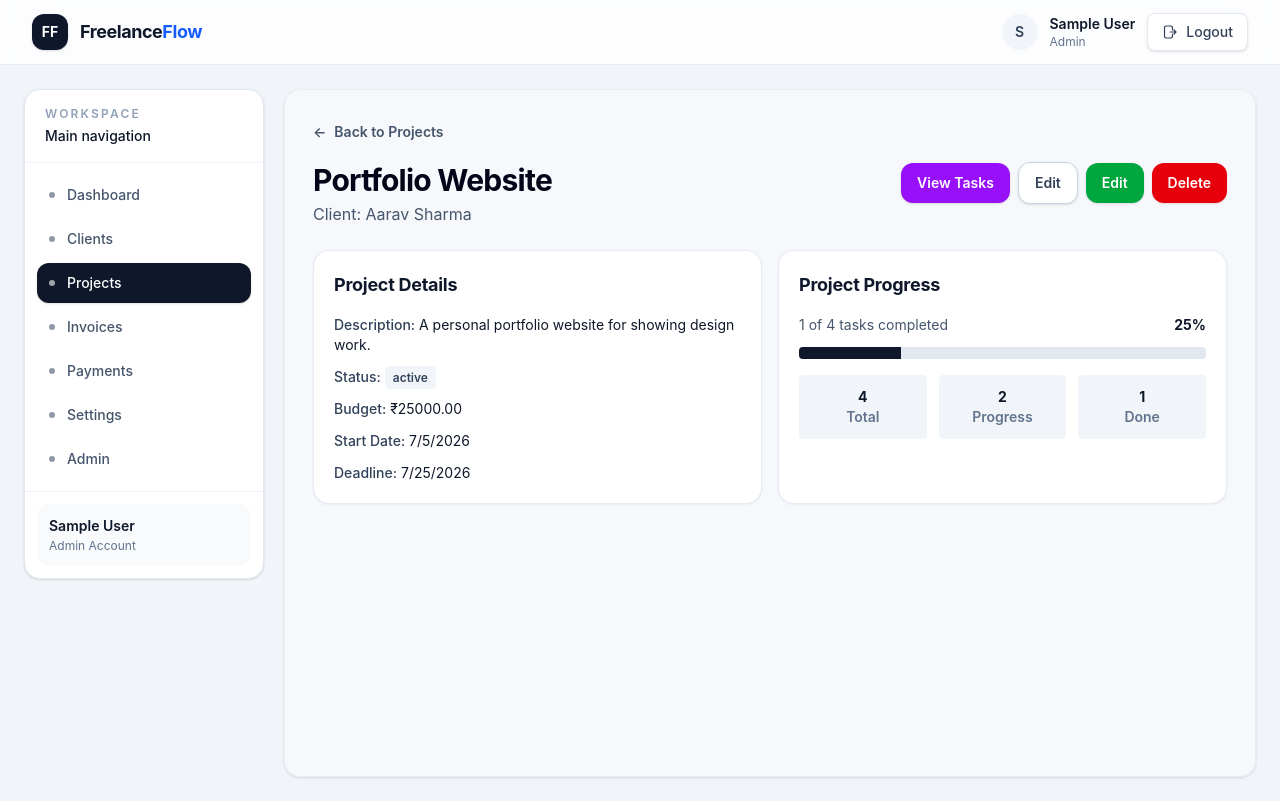
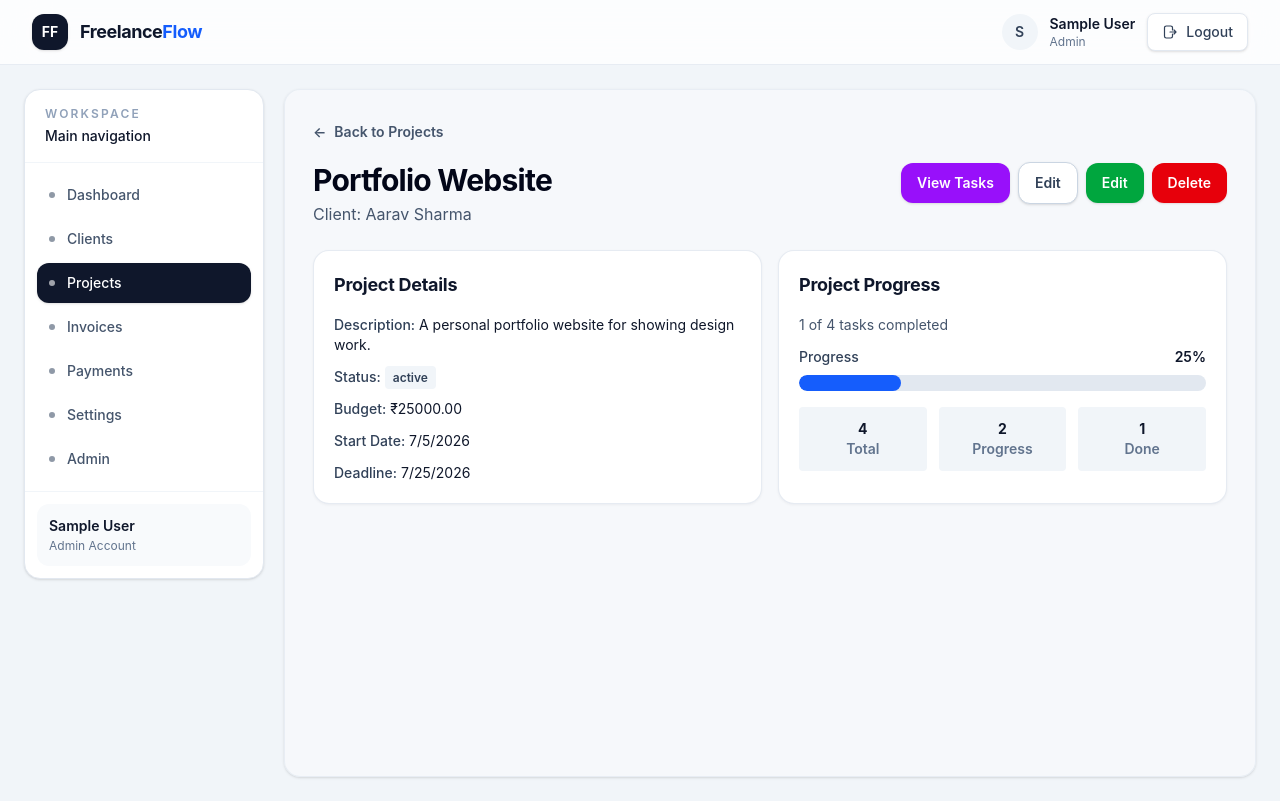
Before and after one commit to muhammedZak/freelance-flow, a React (Vite) app: page /projects/1 in a window 1280 px wide. Built offline with nearby package versions, Linux system fonts and the light colour scheme; data requests are answered from the project's data file; sample sign-in values are in the browser's storage.

Commit message:
feat: add reusable progress bar component

```diff
--- /dev/null
+++ b/src/components/common/ProgressBar.jsx
@@ -0,0 +1,48 @@
+function ProgressBar({ value = 0, height = 'medium', showLabel = false }) {
+  const numberValue = Number(value);
+
+  const safeValue = Number.isFinite(numberValue)
+    ? Math.min(Math.max(numberValue, 0), 100)
+    : 0;
+
+  const roundedValue = Math.round(safeValue);
+
+  const heightClasses = {
+    small: 'h-2',
+    medium: 'h-3',
+    large: 'h-4',
+  };
+
+  const barHeight = heightClasses[height] || heightClasses.medium;
+
+  return (
+    <div className='w-full'>
+      {showLabel && (
+        <div className='mb-2 flex items-center justify-between text-sm'>
+          <span className='font-medium text-slate-700 dark:text-slate-300'>
+            Progress
+          </span>
+
+          <span className='font-semibold text-slate-900 dark:text-white'>
+            {roundedValue}%
+          </span>
+        </div>
+      )}
+
+      <div
+        className={`w-full overflow-hidden rounded-full bg-slate-200 dark:bg-slate-800 ${barHeight}`}>
+        <div
+          className='h-full rounded-full bg-blue-600 transition-all duration-300 dark:bg-blue-500'
+          style={{ width: `${safeValue}%` }}
+          role='progressbar'
+          aria-label='Progress'
+          aria-valuemin='0'
+          aria-valuemax='100'
+          aria-valuenow={roundedValue}
+        />
+      </div>
+    </div>
+  );
+}
+
+export default ProgressBar;
--- a/src/pages/ProjectDetailsPage.jsx
+++ b/src/pages/ProjectDetailsPage.jsx
@@ -21,6 +21,7 @@ import {
 
 import { formatCurrency } from '../utils/formatCurrency';
 import { formatDate } from '../utils/formatDate';
+import ProgressBar from '../components/common/ProgressBar';
 
 function ProjectDetailsPage() {
   const { id } = useParams();
@@ -183,16 +184,9 @@ function ProjectDetailsPage() {
             <span className='text-slate-600'>
               {completedTasks.length} of {projectTasks.length} tasks completed
             </span>
-
-            <span className='font-bold text-slate-900'>{progress}%</span>
           </div>
 
-          <div className='h-3 overflow-hidden rounded bg-slate-200'>
-            <div
-              className='h-full bg-slate-900'
-              style={{ width: `${progress}%` }}
-            />
-          </div>
+          <ProgressBar value={progress} height='large' showLabel />
 
           <div className='mt-4 grid grid-cols-3 gap-3 text-center text-sm'>
             <div className='rounded bg-slate-100 p-3'>
--- a/src/pages/ProjectTasksPage.jsx
+++ b/src/pages/ProjectTasksPage.jsx
@@ -5,6 +5,7 @@ import { useDispatch, useSelector } from 'react-redux';
 import Loading from '../components/common/Loading';
 import ErrorMessage from '../components/common/ErrorMessage';
 import EmptyState from '../components/common/EmptyState';
+import ProgressBar from '../components/common/ProgressBar';
 
 import TaskForm from '../features/tasks/TaskForm';
 
@@ -327,15 +328,9 @@ function ProjectTasksPage() {
       <div className='mb-6 rounded-lg border border-slate-200 bg-white p-5 shadow-sm'>
         <div className='mb-3 flex items-center justify-between gap-3'>
           <h2 className='text-lg font-bold text-slate-900'>Project Progress</h2>
-
-          <span className='text-lg font-bold text-slate-900'>{progress}%</span>
         </div>
 
-        <div className='h-3 overflow-hidden rounded bg-slate-200'>
-          <div
-            className='h-full bg-slate-900'
-            style={{ width: `${progress}%` }}></div>
-        </div>
+        <ProgressBar value={progress} height='medium' showLabel />
 
         <p className='mt-2 text-sm text-slate-500'>
           {completedTasks.length} of {projectTasks.length} tasks completed
```
